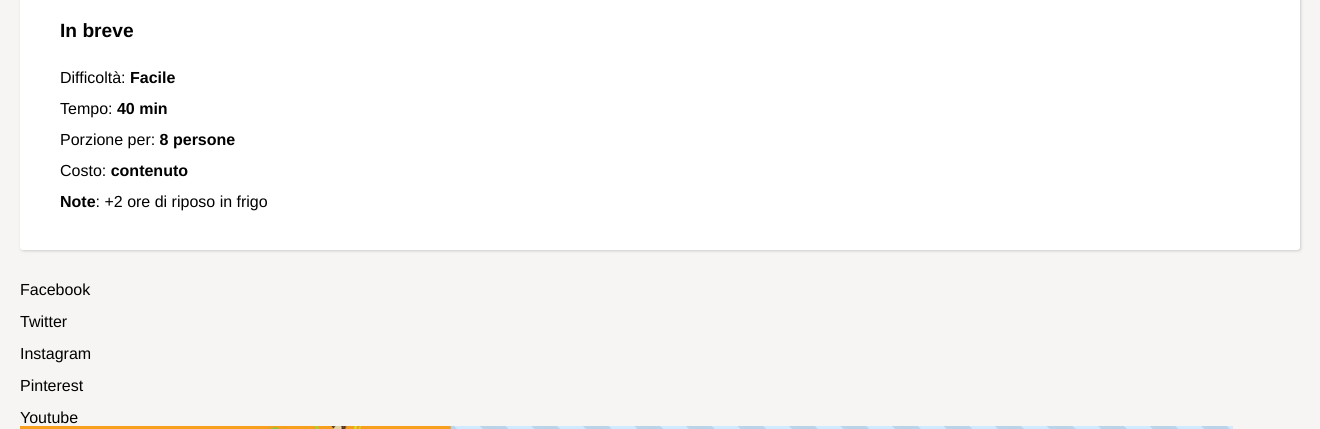
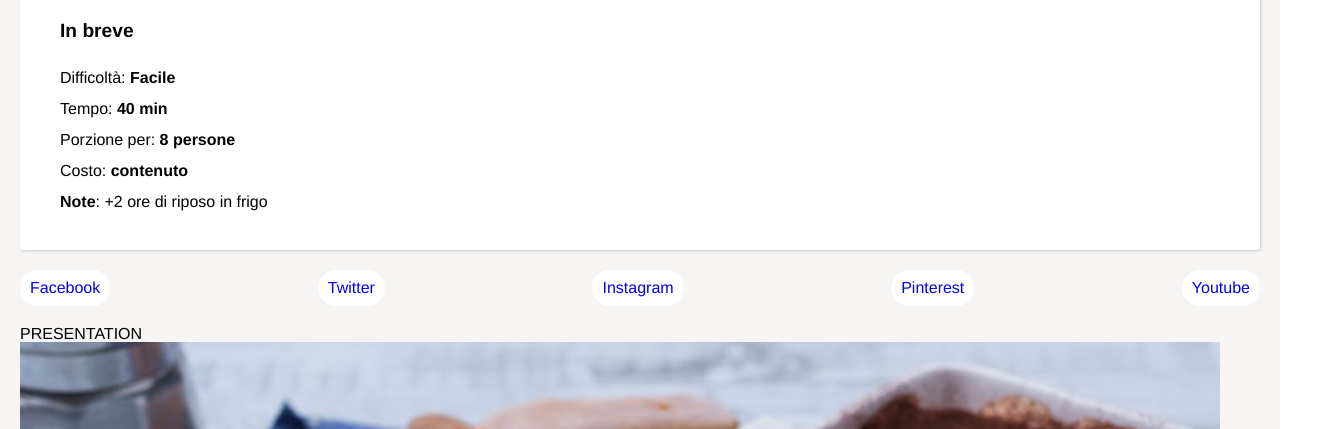
Before and after one commit to mattiapennisi/htmlcss-responsive-layout, a plain HTML site: page index.html in a window 1280 px wide. Shown: the part 514-943 px from the top of the page, 1320 px wide, since content can reach past the window. Drawn offline with Linux system fonts and the light colour scheme; a web font is replaced by a local one.

Commit message:
add share div

```diff
--- a/css/style.css
+++ b/css/style.css
@@ -133,7 +133,7 @@ img {
     justify-content: end;
 }
 
-.f-j-sp {
+.f-j-sb {
     justify-content: space-between;
 }
 
@@ -281,8 +281,9 @@ img {
 
 #main {
     width: 100%;
+    box-sizing: border-box;
+    padding: 20px;
     background-color: var(--main-bg);
-    padding: 20px;
     margin: auto;
 
     #categ-title {
@@ -306,6 +307,7 @@ img {
         background-color: #fff;
         box-shadow: 1px 1px 3px rgb(203, 203, 203);
         border-radius: 3px;
+        margin-bottom: 20px;
 
         #card-vid {
             max-width: 100%;
@@ -335,15 +337,36 @@ img {
             }
         }
     }
+
+    #share {
+        margin-bottom: 20px;
+
+        .social-link {
+            background-color: #fff;
+            border-radius: 75px;
+            display: flex;
+            justify-content: center;
+            align-items: center;
+            padding: 10px;
+        }
+    }
+
+    #banner {
+        display: none;
+        margin-bottom: 30px;
+    }
+
+
 }
 
 /* Footer */
 
 #footer {
     width: 100%;
+    box-sizing: border-box;
+    padding: 20px;
     background-color: var(--primary);
     color: #fff;
-    padding: 20px;
     font-size: 0.8rem;
 
     #foot-copy {
--- a/index.html
+++ b/index.html
@@ -44,30 +44,27 @@
         </section>
 
         <!-- Sharing links -->
-        <div id="share" class="col12">
-            <img src="" alt="">
-            <div class="social-links">
-                <div>
+        <div id="share" class="col12 f-row f-j-sb">
+            <a href="#"><div class="social-link">
                 <img src="" alt="">
                 <div>Facebook</div>
-                </div>
-                <div>
+            </div></a>
+            <a href="#"><div class="social-link">
                 <img src="" alt="">
                 <div>Twitter</div>
-                </div>
-                <div>
+            </div></a>
+            <a href="#"><div class="social-link">
                 <img src="" alt="">
                 <div>Instagram</div>
-                </div>
-                <div>
+            </div></a>
+            <a href="#"><div class="social-link">
                 <img src="" alt="">
                 <div>Pinterest</div>
-                </div>
-                <div>
+            </div></a>
+            <a href="#"><div class="social-link">
                 <img src="" alt="">
                 <div>Youtube</div>
-                </div>
-            </div>
+            </div></a>
         </div>
 
         <!-- Banner -->
```
Lines whose indentation alone changed are shown as unchanged.
